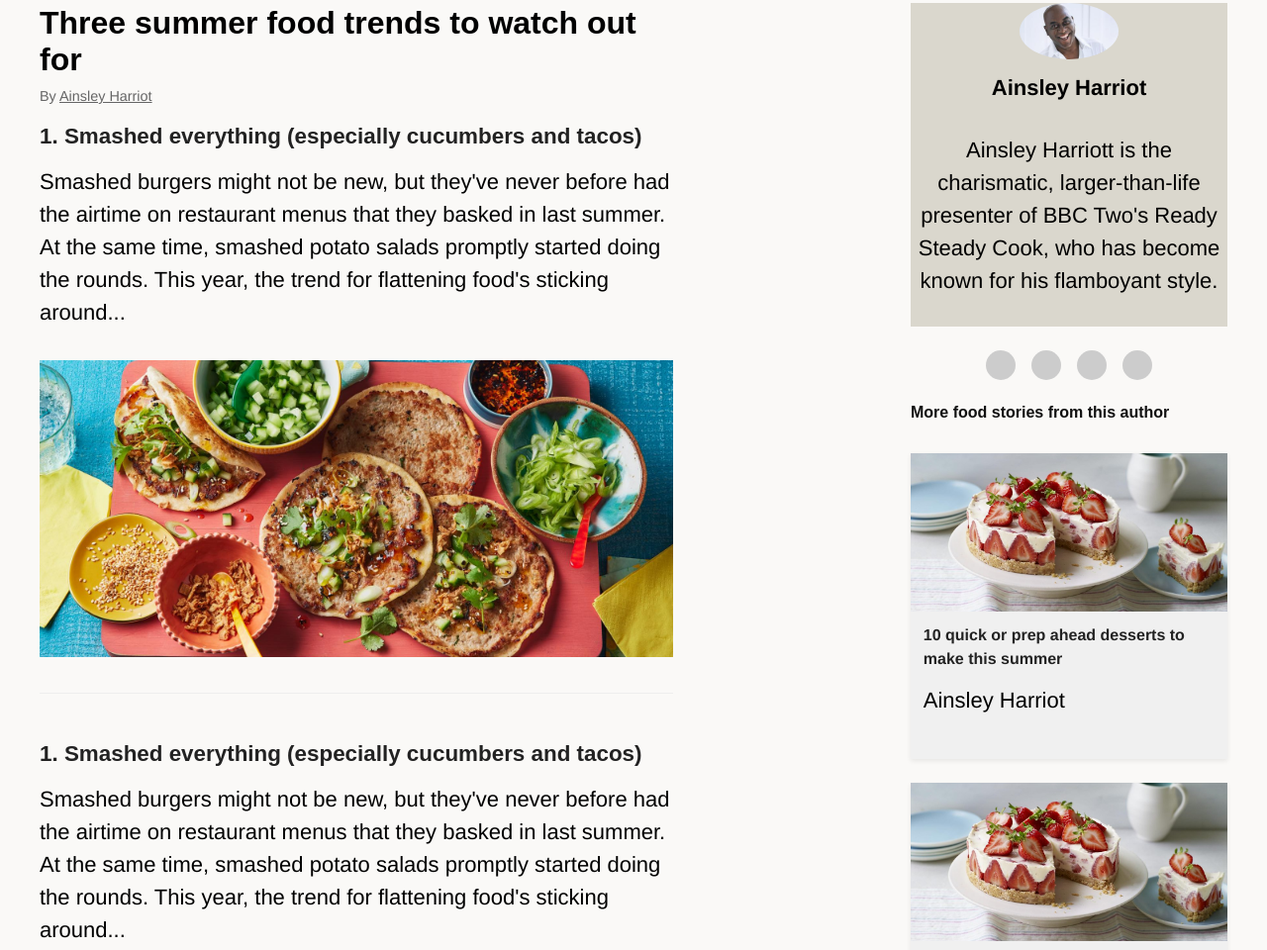
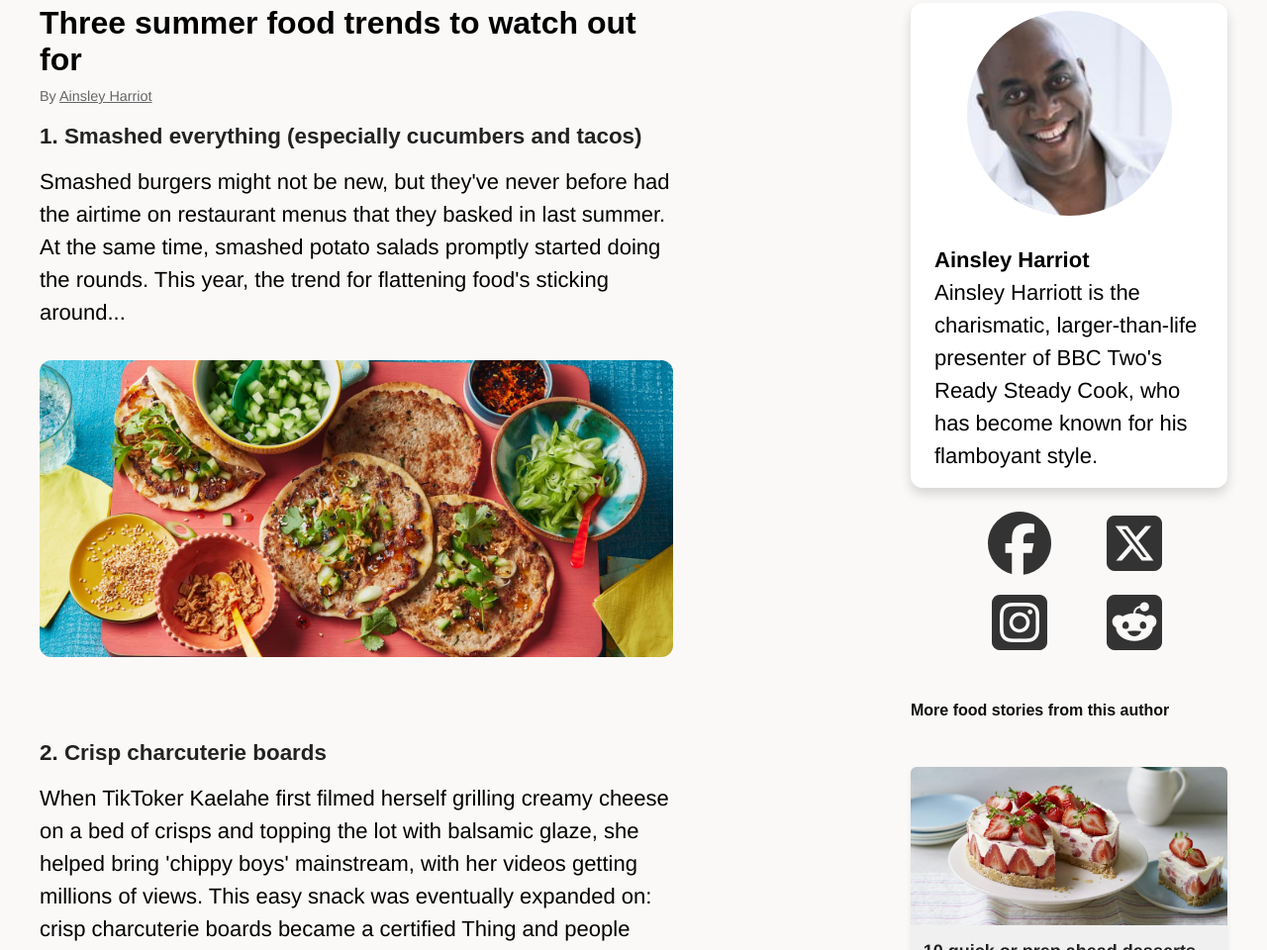
Before and after one commit to wulffii/MMD_Valgfag_Gr1, a plain HTML site: page foodStories.html in a window 1280 px wide. Shown: the part 775-1735 px from the top of the page at 99% size. Drawn offline with Linux system fonts and the light colour scheme.

Commit message:
Færdig-ish food story :)

```diff
--- a/assets/css/master.css
+++ b/assets/css/master.css
@@ -473,6 +473,11 @@ nav {
 
 
 /* Food Story Page Styles her */
+.food_story_page {
+    background-color: var(--whiteWarm);
+}
+
+
 .header_food_story {
     top: 0;
     left: 0;
@@ -518,17 +523,36 @@ nav {
     cursor: pointer;
 }
 
-.icon-block:hover {
-    color: black;
-}
 
-.icon {
+.fa-heart {
     font-size: 48px;
     margin-bottom: 3px;
 }
 
 .gem-icon {
     font-size: 48px;
+    opacity: 1.0;
+    color: #333;
+    margin-bottom: 3px;
+}
+
+.fa-heart.liked {
+    color: red;
+    animation: pop 0.5s ease;
+}
+
+@keyframes pop {
+    0% {
+        transform: scale(1);
+    }
+
+    50% {
+        transform: scale(1.5);
+    }
+
+    100% {
+        transform: scale(1);
+    }
 }
 
 .hero_image_food_story img {
@@ -560,7 +584,6 @@ h1 {
 .content section {
     margin-bottom: 3rem;
     padding-bottom: 2rem;
-    border-bottom: 1px solid #eee;
 }
 
 .content h2 {
@@ -578,6 +601,7 @@ h1 {
     height: 300px;
     object-fit: cover;
     margin-top: 1rem;
+    border-radius: 12px;
 }
 
 .sidebar {
@@ -589,32 +613,46 @@ h1 {
 
 .author-card {
     text-align: center;
-    background-color: var(--NeutralGrey);
+    background-color: #FFF;
+    border-radius: 12px;
+    box-shadow: 0 6px 12px rgba(0, 0, 0, 0.15);
+}
+
+.author-card p {
+    text-align: left;
+    padding-inline: 0.5rem;
+    margin: 1rem;
 }
 
 .author-card img {
-    width: 100px;
+    width: 207px;
+    height: 207px;
     border-radius: 50%;
-    margin-bottom: 0.5rem;
+    margin-block: 0.5rem;
+    object-fit: cover;
 }
 
 .social-links {
-    display: flex;
-    justify-content: center;
+display: grid;
+    grid-template-columns: repeat(2, 1fr);
     gap: 1rem;
+    justify-items: center;
+    align-items: center;
+    max-width: 200px;
+    margin: 0 auto;
 }
 
-.social-links a {
-    width: 30px;
-    height: 30px;
-    display: block;
-    background: #ccc;
-    border-radius: 50%;
+.social-links i {
+    font-size: 4rem;
+    color: #333;
+    margin: 0 10px;
+    transition: color 0.3s ease;
+    cursor: pointer;
 }
 
 .sidebar h3 {
     font-size: 1rem;
-    margin-bottom: 0.5rem;
+    margin-block: 1.5rem;
     color: #111;
 }
 
@@ -622,6 +660,22 @@ h1 {
     background: #f0f0f0;
     overflow: hidden;
     box-shadow: 0 2px 5px rgba(0, 0, 0, 0.08);
+    transition: transform 0.2s ease, box-shadow 0.2s ease;
+    border-radius: 6px;
+}
+
+.story-card:hover {
+    transform: scale(1.02);
+    box-shadow: 0 6px 15px rgba(0, 0, 0, 0.15);
+}
+
+.story-info p:nth-of-type(1) {
+    font-size: 18px;
+}
+
+.story-info p:nth-of-type(2) {
+    font-size: 14px;
+    margin: 0;
 }
 
 .story-card .story-image {
--- a/assets/js/script.js
+++ b/assets/js/script.js
@@ -0,0 +1,5 @@
+document.addEventListener("click", (e) => {
+  if (e.target.classList.contains("fa-heart")) {
+    e.target.classList.toggle("liked");
+  }
+});
--- a/foodStories.html
+++ b/foodStories.html
@@ -33,7 +33,7 @@
         </nav>
     </header>
 
-    <main>
+    <main class="food_story_page">
  <div class="header_food_story">
     <div class="left">
       <div class="tag">SNACKS</div>
@@ -42,12 +42,12 @@
 
     <div class="right">
       <div class="icon-block">
-        <i class="fa-regular fa-heart icon"></i>
+        <i class="fa-solid fa-heart"></i>
         <div>LIKE</div>
       </div>
       <div class="icon-block">
         <i class="fa-solid fa-arrow-up-from-bracket icon gem-icon"></i>
-        <div>GEM</div>
+        <div>SAVE</div>
       </div>
     </div>
   </div>
@@ -59,7 +59,6 @@
 
  <div class="container">
 
-  <!-- Main article -->
   <main class="content">
     <h1>Three summer food trends to watch out for</h1>
     <p class="byline">By <a href="#">Ainsley Harriot</a></p>
@@ -73,36 +72,44 @@
     </section>
 
     <section>
-      <h2>1. Smashed everything (especially cucumbers and tacos)</h2>
-      <p>Smashed burgers might not be new, but they've never before had the airtime on restaurant menus that they basked in last summer.
-      At the same time, smashed potato salads promptly started doing the rounds.
-      This year, the trend for flattening food's sticking around...</p>
-      <img src="./assets/img/pork_smash_tacos_93742_16x9.jpg" alt="another image">
+      <h2>2. Crisp charcuterie boards</h2>
+      <p>When TikToker Kaelahe first filmed herself grilling creamy cheese on a bed of crisps and topping the lot with balsamic glaze, she helped bring 'chippy boys' mainstream, with her videos getting millions of views.
+This easy snack was eventually expanded on: crisp charcuterie boards became a certified Thing and people rushed to pile meats, cheese and chutney over their potato snacks.
+Poppy O'Toole (that's right, the 'potato queen' herself) is fully behind this development, with her version getting 2.1million views on TikTok.
+Social media's Elly Curshen has used crab meat in her recent take, for a lighter, summery feel.
+Crab loaded crisps
+Crisp charcuterie boards have been given a summer makeover with this recipe</p>
+      <img src="./assets/img/crab_loaded_crisps_87576_16x9.jpg" alt="A lot of crisps on a plate">
     </section>
 
     <section>
-      <h2>1. Smashed everything (especially cucumbers and tacos)</h2>
-      <p>Smashed burgers might not be new, but they've never before had the airtime on restaurant menus that they basked in last summer.
-      At the same time, smashed potato salads promptly started doing the rounds.
-      This year, the trend for flattening food's sticking around...</p>
-      <img src="./assets/img/pork_smash_tacos_93742_16x9.jpg" alt="another image">
+      <h2>3. Dumpling salad</h2>
+      <p>Having recently joined the ranks of supermarket freezer aisles, ready-made Asian-style dumplings (think gyoza) quickly started spreading into social media videos, too.
+Last winter we saw them added to soups, curry sauces and stir-fries. And now, they're being used to build salads, which incidentally often co-star - you guessed it - smashed cucumbers.</p>
+      <img src="./assets/img/dumpling_salad_33110_16x9.jpg" alt="dumplings and salad on a plate">
     </section>
   </main>
 
-  <!-- Sidebar -->
   <aside class="sidebar">
     <div class="author-card">
       <img src="./assets/img/ainsley_harriott_16x9.jpg" alt="Photo of Ainsley Harriot">
-      <p><strong>Ainsley Harriot</strong></p>
-      <p>Ainsley Harriott is the charismatic, larger-than-life presenter of BBC Two's Ready Steady Cook, who has become known for his flamboyant style.</p>
+      <p><strong>Ainsley Harriot</strong> <br> Ainsley Harriott is the charismatic, larger-than-life presenter of BBC Two's Ready Steady Cook, who has become known for his flamboyant style.</p>
     </div>
 
-    <div class="social-links">
-      <a href="#"></a>
-      <a href="#"></a>
-      <a href="#"></a>
-      <a href="#"></a>
-    </div>
+<div class="social-links">
+  <a href="https://www.facebook.com" target="_blank" rel="noopener noreferrer">
+    <i class="fa-brands fa-facebook"></i>
+  </a>
+  <a href="https://twitter.com" target="_blank" rel="noopener noreferrer">
+    <i class="fa-brands fa-square-x-twitter"></i>
+  </a>
+  <a href="https://www.instagram.com" target="_blank" rel="noopener noreferrer">
+    <i class="fa-brands fa-square-instagram"></i>
+  </a>
+  <a href="https://www.reddit.com" target="_blank" rel="noopener noreferrer">
+    <i class="fa-brands fa-square-reddit"></i>
+  </a>
+</div>
 
     <h3>More food stories from this author</h3>
 
@@ -115,9 +122,9 @@
     </div>
 
     <div class="story-card">
-      <img src="./assets/img/strawberry_cake.jpg" alt="strawberry cake" class="story-image">
+      <img src="./assets/img/embrace_cooking.jpg" alt="strawberry cake" class="story-image">
       <div class="story-info">
-        <p class="story-title">Another summer dessert</p>
+        <p class="story-title">How to embrace cooking for one</p>
         <p class="story-author">Ainsley Harriot</p>
       </div>
     </div>
@@ -125,9 +132,9 @@
     <h3>Recipes from this author</h3>
 
     <div class="story-card">
-      <img src="./assets/img/strawberry_cake.jpg" alt="strawberry cake" class="story-image">
+      <img src="./assets/img/fresh_pea_broad_bean_and_99078_16x9.jpg" alt="strawberry cake" class="story-image">
       <div class="story-info">
-        <p class="story-title">Recipe</p>
+        <p class="story-title">Fresh pea, broad bean and ham hock salad</p>
         <div class="author">
           <img src="./assets/img/ainsley_harriott_1x1.jpg" alt="smaller picture of Ainsley Harriot" class="author-pic">
           <span class="author-name">Ainsley Harriot</span>
@@ -136,9 +143,9 @@
     </div>
 
     <div class="story-card">
-      <img src="./assets/img/strawberry_cake.jpg" alt="strawberry cake" class="story-image">
+      <img src="./assets/img/mymincepies_71055_16x9.jpg" alt="strawberry cake" class="story-image">
       <div class="story-info">
-        <p class="story-title">Recipe</p>
+        <p class="story-title">Easy mince pies</p>
         <div class="author">
           <img src="./assets/img/ainsley_harriott_1x1.jpg" alt="smaller picture of Ainsley Harriot" class="author-pic">
           <span class="author-name">Ainsley Harriot</span>
```
Also changed, not shown: assets/img/crab_loaded_crisps_87576_16x9.jpg (added), assets/img/dumpling_salad_33110_16x9.jpg (added), assets/img/embrace_cooking.jpg (added), assets/img/fresh_pea_broad_bean_and_99078_16x9.jpg (added), assets/img/mymincepies_71055_16x9.jpg (added).
